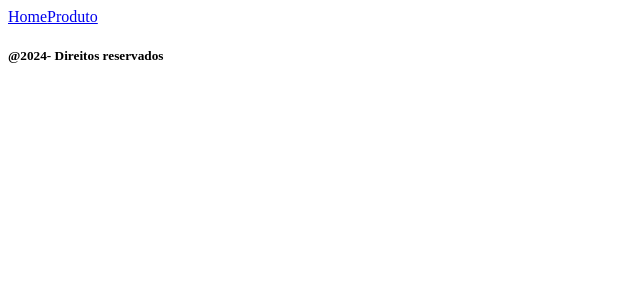
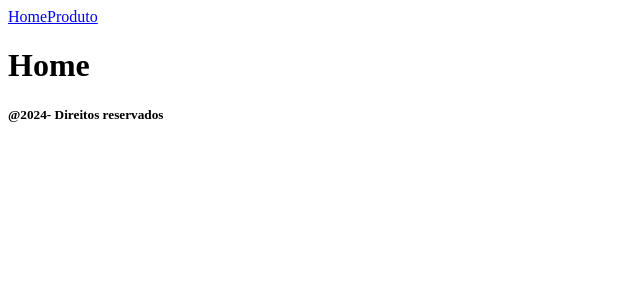
Before and after one commit to welltecnc/Exemplo9, a React (Vite) app: page / in a window 1280 px wide. Shown: the top 300 px of the page, without its empty margins (0-640 px from the left). Built offline with nearby package versions, Linux system fonts and the light colour scheme.

Commit message:
ajustes home e produto

```diff
--- a/src/App.jsx
+++ b/src/App.jsx
@@ -1,5 +1,6 @@
 import Nav from './components/Nav/Nav'
 import Footer from './components/Footer/Footer'
+import {Outlet} from 'react-router-dom'
 
 function App() {
 
@@ -7,6 +8,7 @@ function App() {
   return (
     <>
       <Nav/>
+      <Outlet/>
       <Footer/>
     </>
   )
--- a/src/routes/Home/Home.jsx
+++ b/src/routes/Home/Home.jsx
@@ -1,7 +1,7 @@
 const Home =()=>{
     return(
         <>
-        Home
+        <h1>Home</h1>
         </>
     )
 }
--- a/src/routes/Produto/Produto.jsx
+++ b/src/routes/Produto/Produto.jsx
@@ -1,7 +1,7 @@
 const Produto=()=>{
     return(
         <>
-
+        <h1>Produto</h1>
         </>
     )
 }
```
